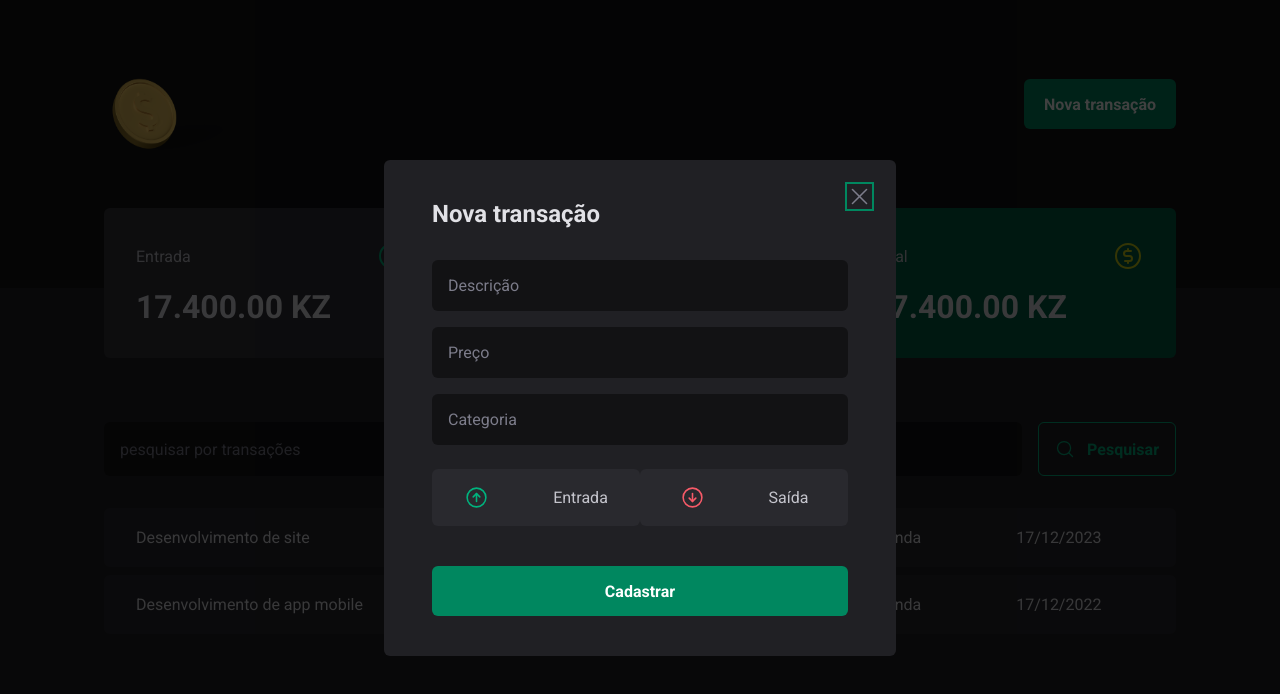
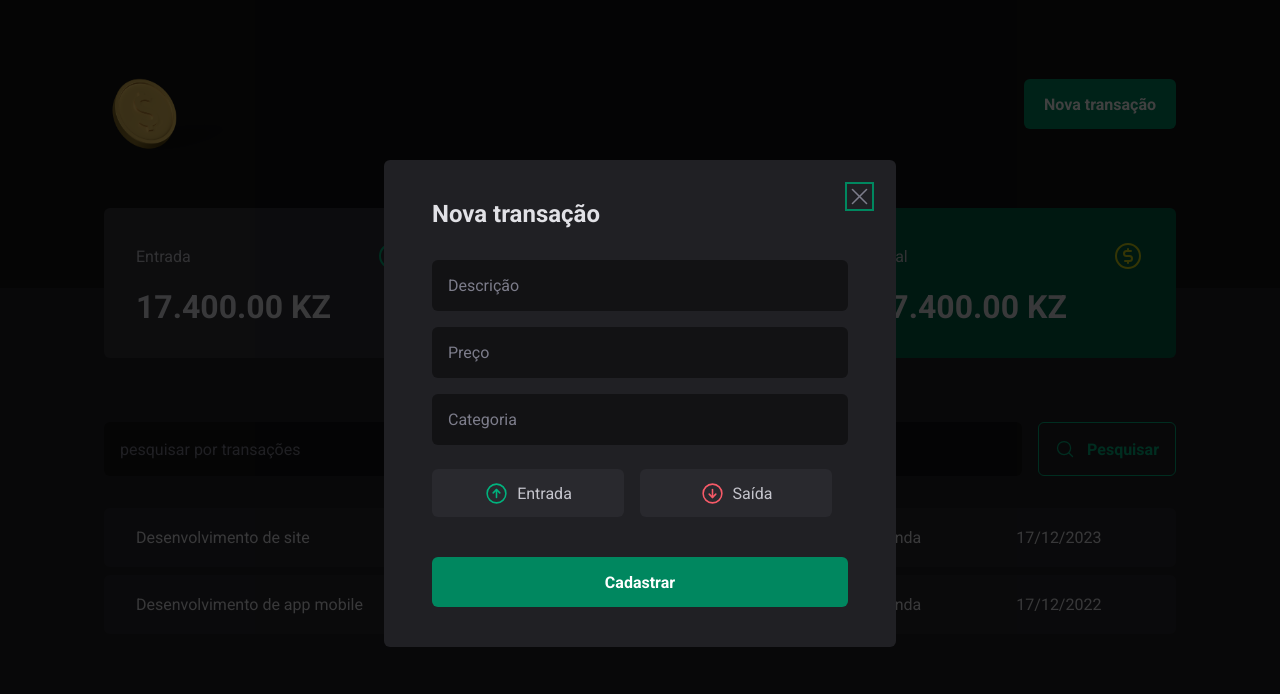
Before and after one commit to romeucajamba/Transacacoes, a React (Vite) app in the folder transacoes/: page / in a window 1280 px wide. Both pictures are taken after a click on the button "Nova transação". Shown: the top 694 px of the page. Built offline with nearby package versions, Linux system fonts and the light colour scheme.

Commit message:
Instalação e configuração do json-server

```diff
--- a/transacoes/package.json
+++ b/transacoes/package.json
@@ -11,6 +11,7 @@
   },
   "dependencies": {
     "@radix-ui/react-dialog": "^1.0.5",
+    "@radix-ui/react-radio-group": "^1.1.3",
     "phosphor-react": "^1.4.1",
     "react": "^18.2.0",
     "react-dom": "^18.2.0",
@@ -26,6 +27,7 @@
     "eslint": "^8.55.0",
     "eslint-plugin-react-hooks": "^4.6.0",
     "eslint-plugin-react-refresh": "^0.4.5",
+    "json-server": "^0.17.4",
     "typescript": "^5.2.2",
     "vite": "^5.0.8"
   }
--- a/transacoes/src/components/Modal/index.tsx
+++ b/transacoes/src/components/Modal/index.tsx
@@ -19,12 +19,12 @@ export function NewTransationsModal(){
                 <input type="text" placeholder='Categoria' required/>
 
                 <TransationType>
-                    <TransationTypeButton variant='income'>
+                    <TransationTypeButton variant='income' value='income'>
                         <ArrowCircleUp  size={25}/>
                         Entrada
                     </TransationTypeButton>
 
-                    <TransationTypeButton variant='autcome'>
+                    <TransationTypeButton variant='autcome' value='autcome'>
                         <ArrowCircleDown size={25}/>
                         Saída
                     </TransationTypeButton>
--- a/transacoes/src/components/Modal/styles.ts
+++ b/transacoes/src/components/Modal/styles.ts
@@ -1,5 +1,6 @@
 import styled from 'styled-components';
 import * as Dialog from '@radix-ui/react-dialog';
+import * as RadioGroup from '@radix-ui/react-radio-group';
 
 
 export const Overlay = styled(Dialog.Overlay)`
@@ -71,7 +72,7 @@ export const CloseButton = styled(Dialog.Close)`
 `;
 
 
-export const TransationType = styled.div`
+export const TransationType = styled(RadioGroup.Root)`
     display: grid;
     grid-template-columns: repeat(2, 1fr);
     margin-top: 0.5rem;
@@ -82,14 +83,16 @@ interface TransationTypeButtonProps {
     variant?: 'income' | 'autcome';
 }
 
-export const TransationTypeButton = styled.button< TransationTypeButtonProps >`
+export const TransationTypeButton = styled(RadioGroup.Item)< TransationTypeButtonProps >`
+    width:12rem ;
+    height: 3rem;
     background: ${props => props.theme['gray-700']};
     padding: 1rem;
     display: flex;
     align-items: center;
     justify-content: center;
-    gap: 4rem;
     border-radius: 6px;
+    gap: 0.5rem;
     cursor: pointer;
     border: 0;
     color: ${props => props.theme['gray-300']};
@@ -97,4 +100,17 @@ export const TransationTypeButton = styled.button< TransationTypeButtonProps >`
     svg {
         color: ${props => props.variant == 'income' ? props.theme['green-300'] : props.theme['red-300']} ;
     }
+
+    &[data-state='unchecked']:hover {
+        background: ${props => props.theme['gray-600']};
+    }
+
+    &[data-state='checked']{
+        color: ${props => props.theme.white};
+        background: ${props => props.variant == 'income' ? props.theme['green-500'] : props.theme['red-500']};
+
+        svg{
+            color: ${props => props.theme.white};
+        }
+    }
 `;
```
Also changed, not shown: 1 other file (tests, documents, lock files or other folders).
